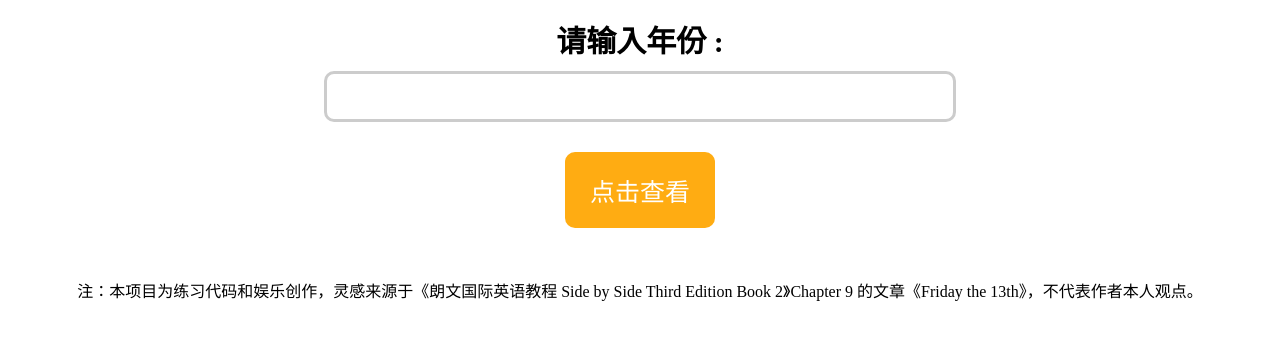
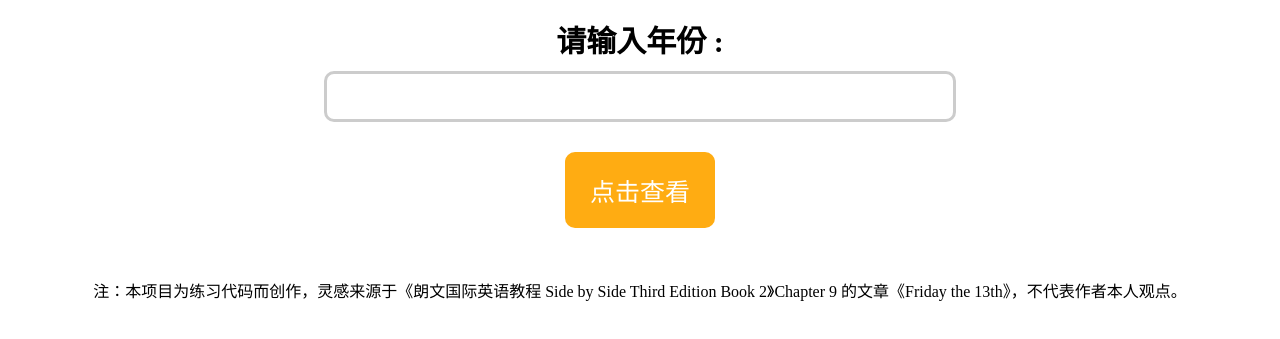
Before and after one commit to githubCola/LookForFridayThe13th, a plain HTML site: page index.html in a window 1280 px wide. Shown: the part 95-434 px from the top of the page. Drawn offline with Linux system fonts and the light colour scheme.

Commit message:
Update index.html

```diff
--- a/index.html
+++ b/index.html
@@ -17,7 +17,7 @@
     <button class="button" onclick="display()">点击查看</button>
     <span id="result"></span>
     <div class="container">
-        <span class="bottom">注：本项目为练习代码和娱乐创作，灵感来源于《朗文国际英语教程 Side by Side Third Edition Book 2》Chapter 9 的文章《Friday the 13th》，不代表作者本人观点。</span>
+        <span class="bottom">注：本项目为练习代码而创作，灵感来源于《朗文国际英语教程 Side by Side Third Edition Book 2》Chapter 9 的文章《Friday the 13th》，不代表作者本人观点。</span>
     </div>
 </body>
 </html>
```
